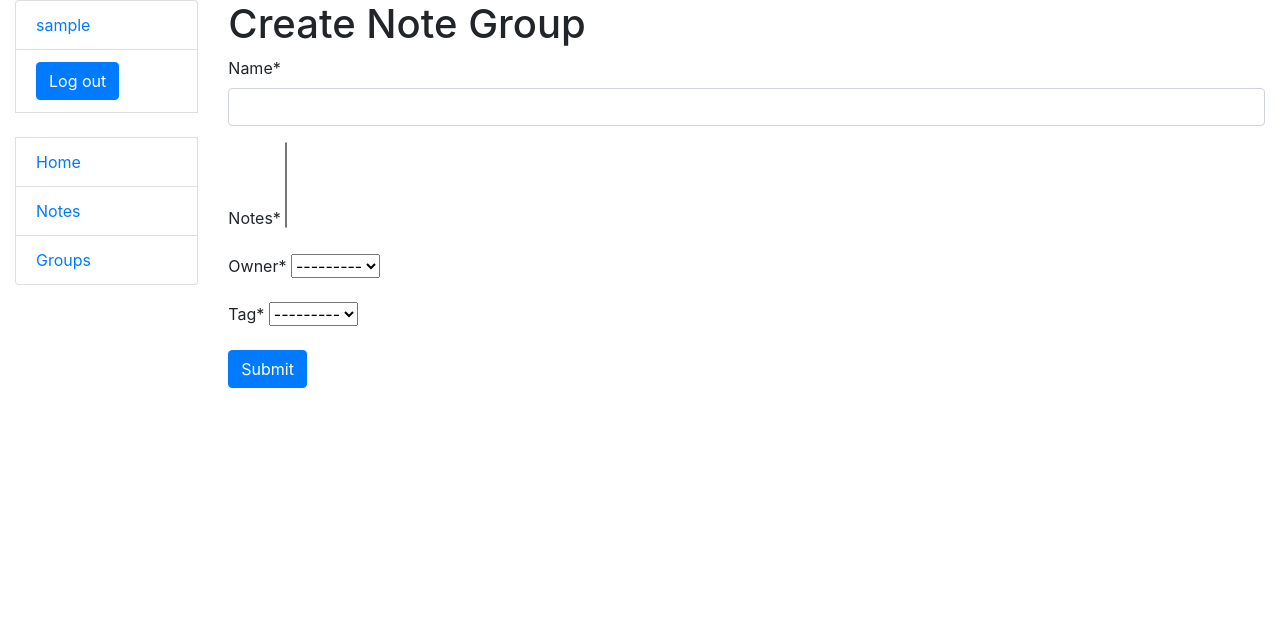
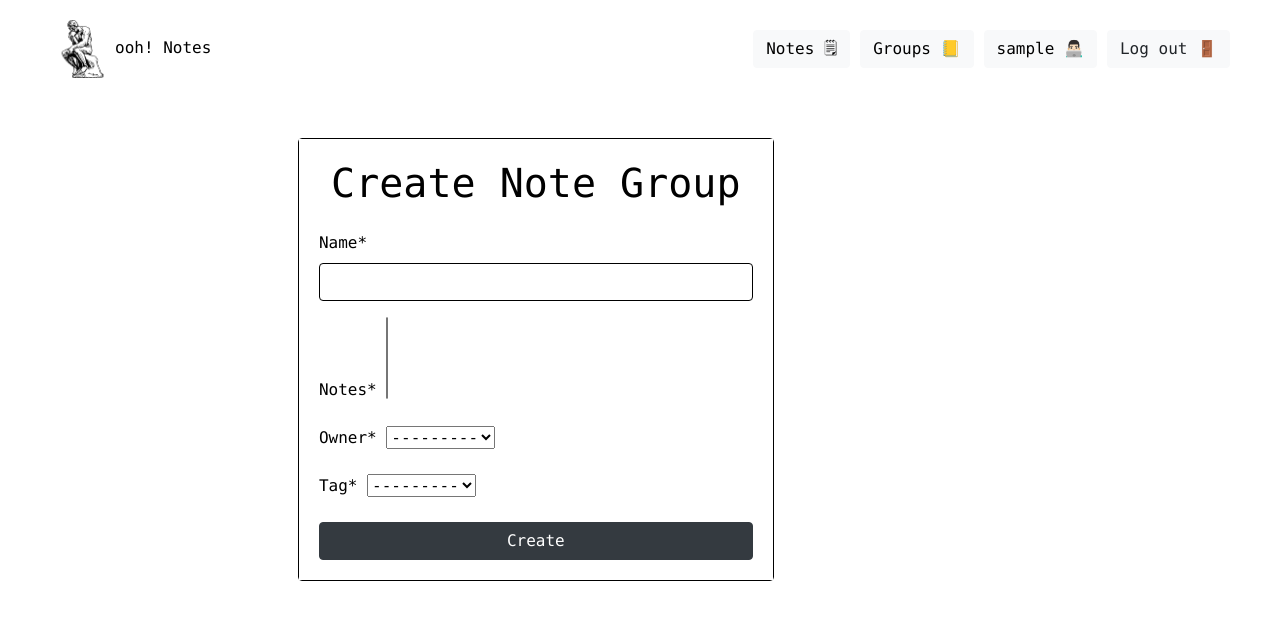
Before and after one commit to aLEKS-e3/ooh-notes, a Django app: page /note-groups/create/ in a window 1280 px wide. Shown: the top 620 px of the page. Run offline with Django 5.2, Linux system fonts and the light colour scheme; the visitor is signed in with stand-in values (Sample User, id 1); data that the repository does not hold is empty; some libraries are stand-ins or nearby versions.

Commit message:
Improve templates and forms; Add css styles and logo

```diff
--- a/static/css/styles.css
+++ b/static/css/styles.css
@@ -0,0 +1,92 @@
+body {
+    background-color: #fff;
+    color: #000;
+    font-family: Consolas, ui-serif;
+}
+
+.container {
+    margin-top: 50px;
+    margin-bottom: 50px;
+}
+
+.card {
+    border: 1px solid #000;
+}
+
+.card-body {
+    background-color: #fff;
+}
+
+.form-control {
+    border: 1px solid #000;
+}
+
+.form-control:focus {
+    border-color: #000;
+    box-shadow: none;
+}
+
+.text-primary {
+    color: #000 !important;
+}
+
+.text-center {
+    text-align: center;
+}
+
+a {
+    color: #000;
+}
+
+a:hover {
+    color: #000;
+}
+
+.here-link {
+    background-color: #d2d4c8;
+    border-radius: 10px;
+    color: #000;
+    /*border: 1px solid #000;*/
+    padding: 5px 10px;
+    text-align: center;
+    text-decoration: none;
+    display: inline-block;
+    cursor: pointer;
+    transition: background-color 0.3s, color 0.3s, border-color 0.3s;
+}
+
+.here-link:hover {
+    background-color: #fff;
+    /*color: #fff;*/
+    /*border-color: #fff;*/
+}
+
+.navbar {
+    list-style-type: none;
+    margin: 10px 0;
+    padding: 10px 35px;
+    overflow: hidden;
+    position: sticky;
+    top: 0;
+    display: flex;
+    justify-content: flex-end;
+}
+
+.position {
+    float: left;
+    margin-left: 10px;
+}
+
+.end-item {
+    margin-right: auto;
+    text-decoration: none;
+}
+
+.logo {
+    width: 65px;
+    height: auto;
+}
+
+.position a {
+    text-decoration: none;
+}
--- a/templates/base.html
+++ b/templates/base.html
@@ -9,15 +9,14 @@
           href="https://cdn.jsdelivr.net/npm/bootstrap@4.5.3/dist/css/bootstrap.min.css"
           integrity="sha384-TX8t27EcRE3e/ihU7zmQxVncDAy5uIKz4rEkgIXeMed4M0jlfIDPvg6uqKI2xXr2"
           crossorigin="anonymous">
-    <!-- Add additional CSS in static file -->
     {% load static %}
     <link rel="stylesheet" href="{% static 'css/styles.css' %}">
 </head>
 
 <body>
 <div class="container-fluid">
-    <div class="row">
-        <div class="col-sm-2">
+    <div class="">
+        <div class="">
 
             {% block sidebar %}
                 {% include "includes/sidebar.html" %}
--- a/templates/includes/sidebar.html
+++ b/templates/includes/sidebar.html
@@ -1,20 +1,19 @@
-<ul class="sidebar-nav list-group">
+{# +list-group-item <ul class="sidebar-nav list-group">#}
+{% load static %}
+<ul class="navbar">
+  <li class="end-item"><a href="{% url 'note:index' %}"><img src="{% static "images/logoo.png" %}" class="logo" alt="logo" />ooh! Notes</a></li>
+  <li class="position btn btn-light"><a href="{% url 'note:note-list' %}">Notes 🗒</a></li>
+  <li class="position btn btn-light"><a href="{% url 'note:note-group-list' %}">Groups 📒</a></li>
+
   {% if user.is_authenticated %}
-    <li class="list-group-item"><a href="{{ user.get_absolute_url }}">{{ user.get_username }}</a></li>
-    <li class="list-group-item">
+    <li class=" position btn btn-light"><a href="{{ user.get_absolute_url }}">{{ user.username }} 👨🏻‍💻</a></li>
+    <li class="position">
       <form method="post" action="{% url 'logout' %}">
         {% csrf_token %}
-        <input type="submit" value="Log out" class="btn btn-primary" />
+        <input type="submit" value="Log out 🚪" class="btn btn-light" />
       </form>
     </li>
   {% else %}
-    <li class="btn btn-primary"><a style="color: white;" href="{% url 'login'%}?next={{request.path}}">Log In</a></li>
-    <li class="btn btn-primary"><a style="color: white;" href="{% url 'users:sign-up'%}">Sign Up</a></li>
+    <a class="position btn btn-dark" style="color: white;" href="{% url 'login'%}?next={{request.path}}">Log In</a>
   {% endif %}
-
-  <br>
-
-  <li class="list-group-item"><a href="{% url 'note:index' %}">Home</a></li>
-  <li class="list-group-item"><a href="{% url 'note:note-list' %}">Notes</a></li>
-  <li class="list-group-item"><a href="{% url 'note:note-group-list' %}">Groups</a></li>
 </ul>
--- a/templates/note/note_group_form.html
+++ b/templates/note/note_group_form.html
@@ -2,11 +2,20 @@
 {% load crispy_forms_filters %}
 
 {% block content %}
-  <h1>{{ object|yesno:"Update,Create" }} Note Group</h1>
-  <form action="" method="post" novalidate>
-    {% csrf_token %}
-    {{ form|crispy }}
-
-    <input type="submit" value="Submit" class="btn btn-primary">
-  </form>
+  <div class="container">
+    <div class="row justify-content-center">
+      <div class="col-md-6">
+        <div class="card">
+          <div class="card-body">
+            <h1 class="text-center mb-4">{{ object|yesno:"Update,Create" }} Note Group</h1>
+            <form method="POST">
+              {% csrf_token %}
+              {{ form|crispy }}
+              <button type="submit" class="btn btn-dark btn-block">{{ object|yesno:"Update,Create" }}</button>
+            </form>
+          </div>
+        </div>
+      </div>
+    </div>
+  </div>
 {% endblock %}
--- a/templates/registration/logged_out.html
+++ b/templates/registration/logged_out.html
@@ -1,7 +1,7 @@
 {% extends "base.html" %}
 
 {% block content %}
-  <p>Logged out!</p>
+  <h2>Logged out!</h2>
 
-  <a href="{% url 'login' %}">Click here to login again.</a>
+  <a class="here-link" href="{% url 'login' %}">Log in again!</a>
 {% endblock %}
```
Also changed, not shown: templates/note/landing.html (+7 -8 lines), templates/note/note_group_list.html (+4 -4 lines), templates/note/note_list.html (+4 -4 lines), templates/registration/login.html (+33 -14 lines), templates/registration/sign_up.html (+18 -9 lines), static/images/logo.png (added), static/images/logoo.png (added).
